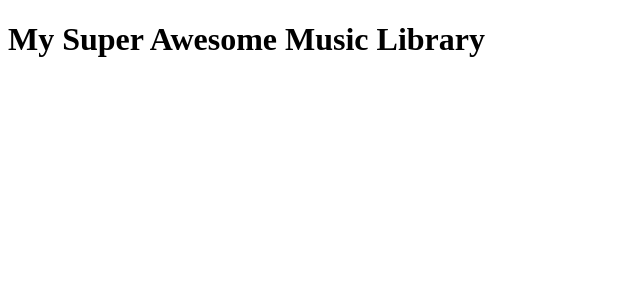
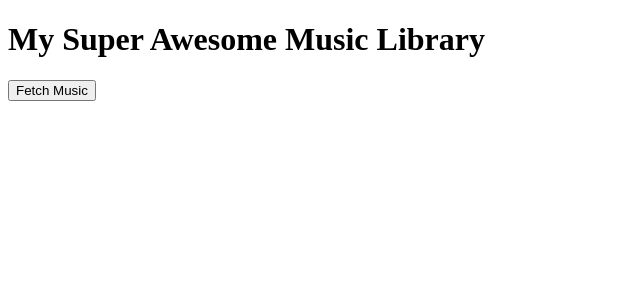
Before and after one commit to kguier/music_library_frontend, a React (Create React App) app: page / in a window 1280 px wide. Shown: the top 300 px of the page, without its empty margins (0-640 px from the left). Built offline with nearby package versions, Linux system fonts and the light colour scheme.

Commit message:
Axios used to consume Backend API

```diff
--- a/package.json
+++ b/package.json
@@ -6,6 +6,7 @@
     "@testing-library/jest-dom": "^5.17.0",
     "@testing-library/react": "^13.4.0",
     "@testing-library/user-event": "^13.5.0",
+    "axios": "^1.6.2",
     "react": "^18.2.0",
     "react-dom": "^18.2.0",
     "react-scripts": "5.0.1",
--- a/src/App.jsx
+++ b/src/App.jsx
@@ -1,10 +1,21 @@
 import "./App.css";
 import Header from "./components/Header/Header";
+import axios from "axios";
 
 function App() {
+  const fetchMusic = async () => {
+    try {
+      const response = await axios.get("https://localhost:7149/api/Songs");
+      console.log(response);
+    } catch (error) {
+      console.warn("Error in fetchMusic request: ", error);
+    }
+  };
+
   return (
     <div className="App">
       <Header />
+      <button onClick={fetchMusic}>Fetch Music</button>
     </div>
   );
 }
```
Also changed, not shown: 1 other file (tests, documents, lock files or other folders).
